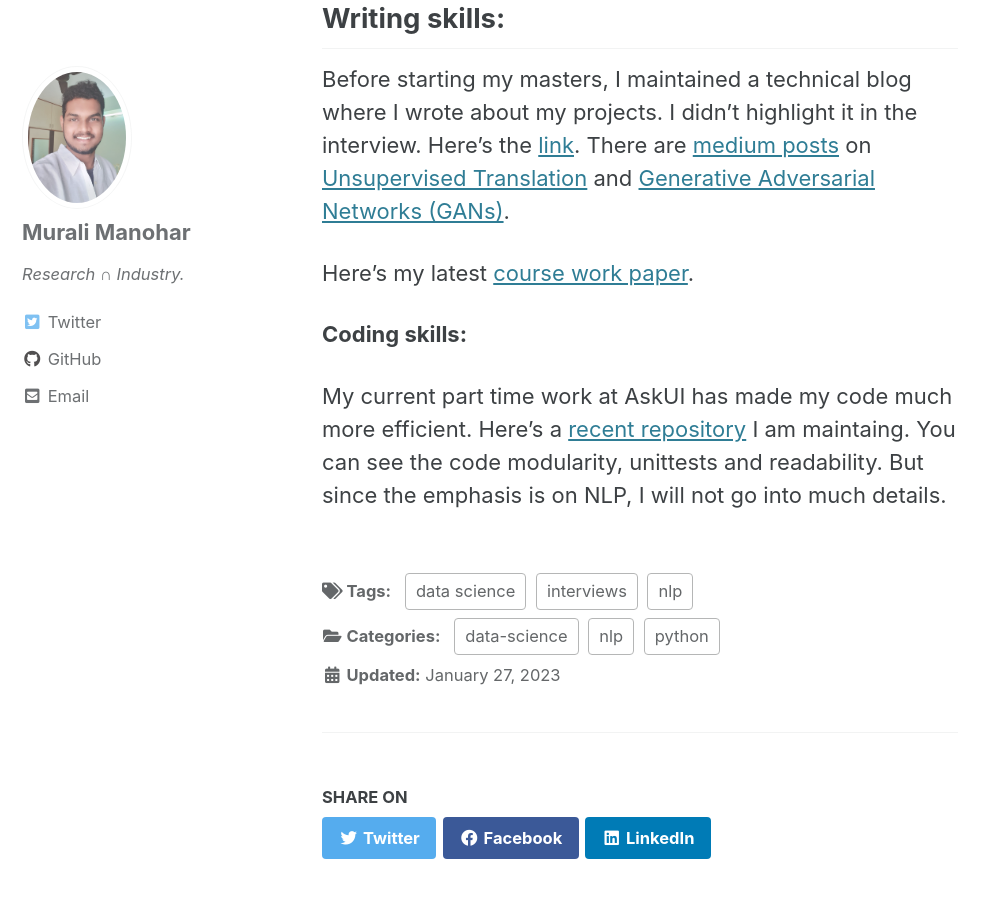
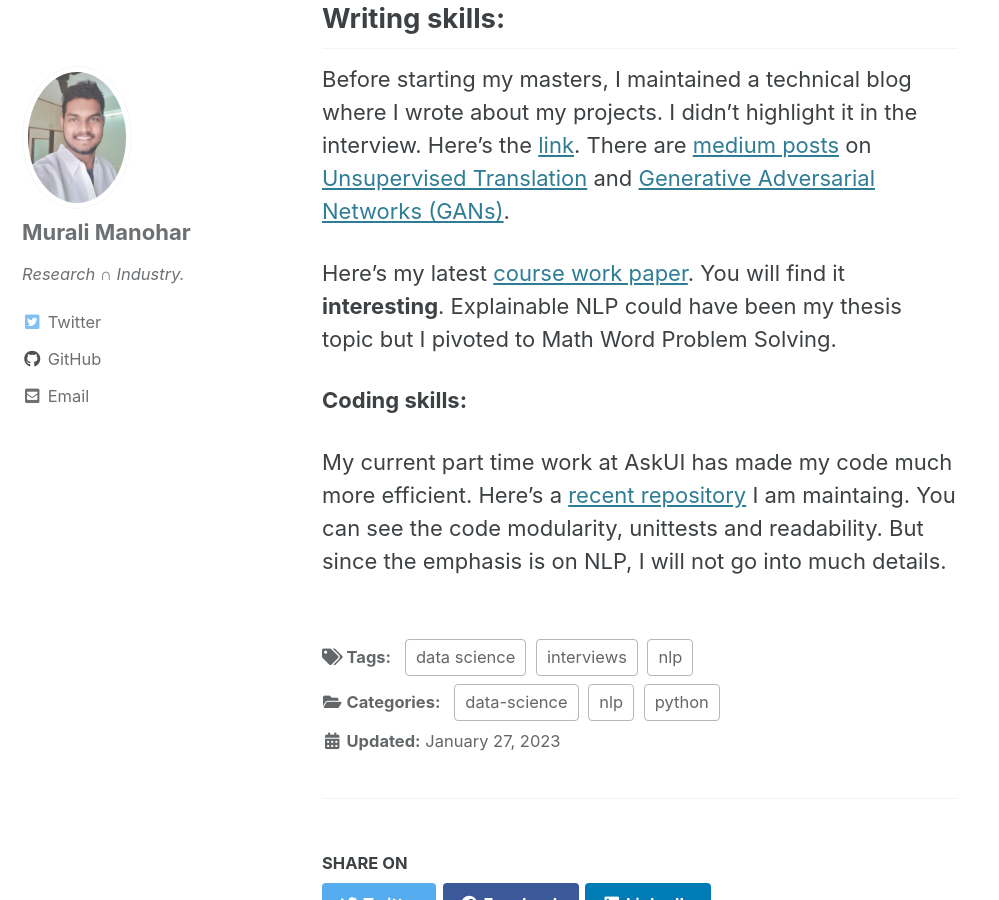
Before and after one commit to gitlost-murali/blogs, a Jekyll site: the page built from _posts/2023-27-01-nlp-experience.md, in a window 1280 px wide and 900 px high, scrolled down 5150 px. Shown: the whole window, without its empty margins (0-999 px from the left). Built offline with Jekyll 4.4.1, drawn with Linux system fonts in a browser that asks for light colours; cached includes are drawn as plain includes; comment, search, counter and statistics services are not loaded.

Commit message:
add course work highlights

```diff
--- a/_posts/2023-27-01-nlp-experience.md
+++ b/_posts/2023-27-01-nlp-experience.md
@@ -63,7 +63,7 @@ Speaking about thesis advisors, I am working with [Prof. Eneko Agirre](https://e
 
 Before starting my masters, I maintained a technical blog where I wrote about my projects. I didn't highlight it in the interview. Here's the [link](https://gitlost-murali.github.io/blogs/). There are [medium posts](https://medium.com/@kmanoharmurali) on [Unsupervised Translation](https://medium.com/@kmanoharmurali/an-overview-of-unsupervised-machine-translation-mt-f3298dcd6206) and [Generative Adversarial Networks (GANs)](https://medium.com/@kmanoharmurali/friendly-introduction-to-gans-357cf0a99a6e).
 
-Here's my latest [course work paper](https://gitlost-murali.github.io/blogs/work/LfD_Final_Project.pdf).
+Here's my latest [course work paper](https://gitlost-murali.github.io/blogs/work/LfD_Final_Project.pdf). You will find it __interesting__. Explainable NLP could have been my thesis topic but I pivoted to Math Word Problem Solving.
 
 __Coding skills:__
 
```
